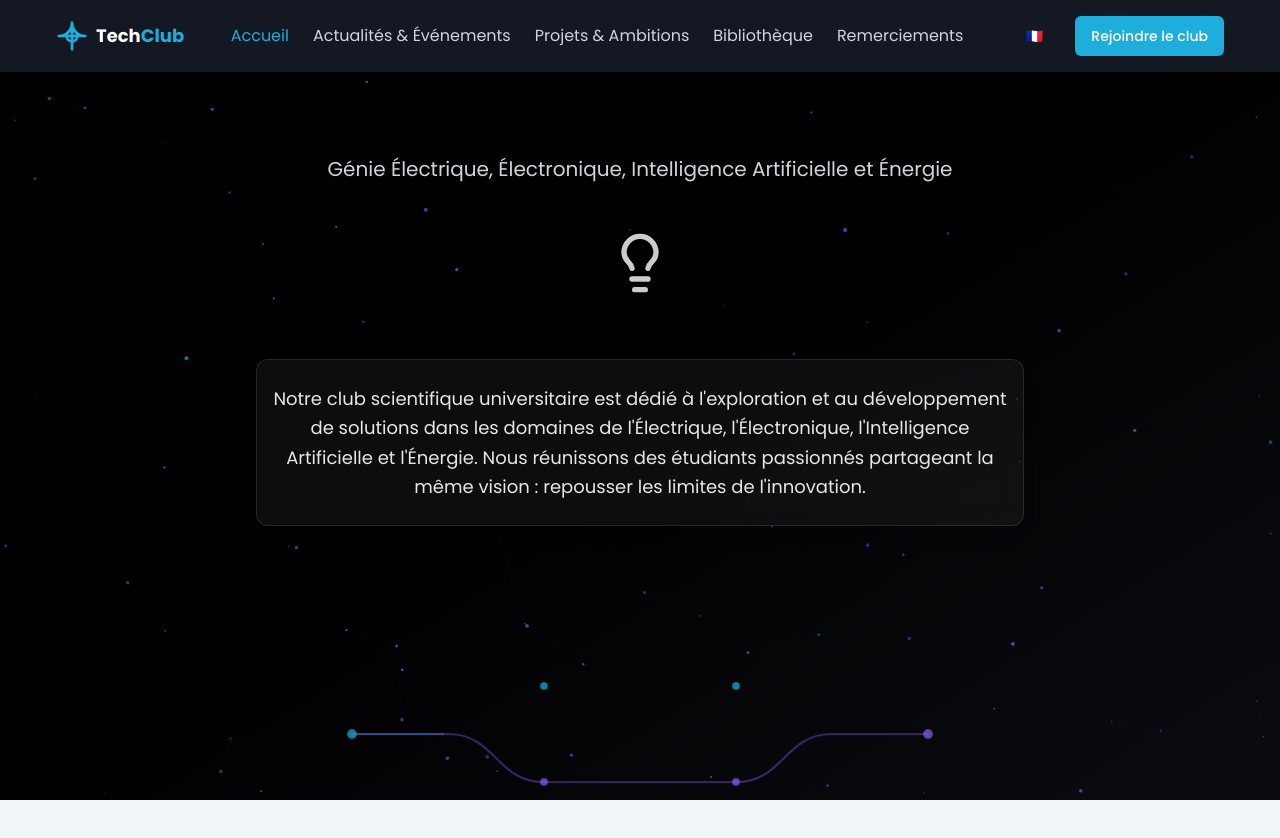
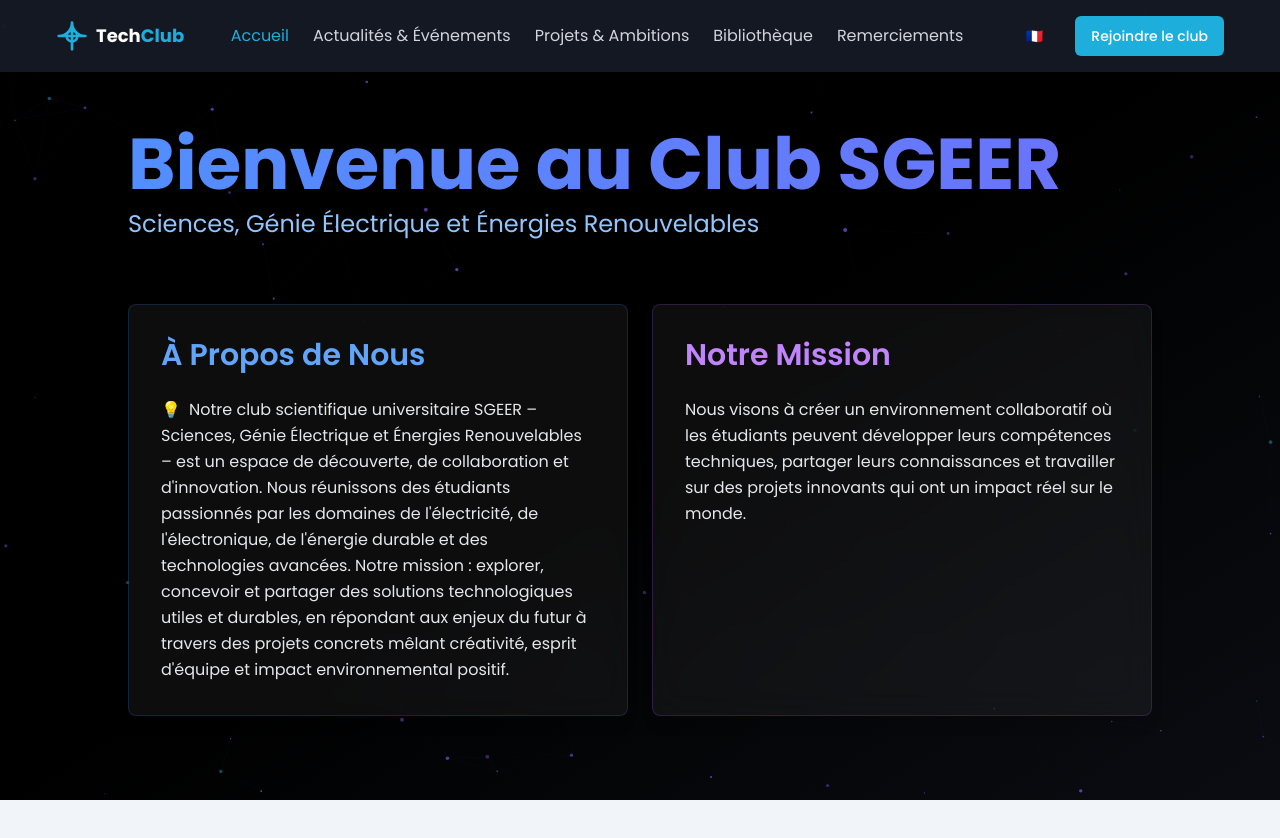
Before and after one commit to jayse990/electro-spark-nexus, a React (Vite) app: page / in a window 1280 px wide. Shown: the top 838 px of the page. Built offline with nearby package versions, Linux system fonts and the light colour scheme.

Commit message:
Refactor: Update home page content
Update the home page content to match the provided specifications, including the "About Us" and "Our Mission" sections, and maintain the existing background and image.

```diff
--- a/src/pages/Home.tsx
+++ b/src/pages/Home.tsx
@@ -2,54 +2,70 @@
 import React from 'react';
 import { useLanguage } from '../context/LanguageContext';
 import AnimatedBackground from '../components/AnimatedBackground';
-import Lightbulb from '../components/Lightbulb';
 
 const Home: React.FC = () => {
-  const { t } = useLanguage();
+  const { language, t } = useLanguage();
 
   return (
-    <div className="min-h-screen pt-24 text-white">
+    <div className="min-h-screen pt-16 text-white">
       <AnimatedBackground />
 
-      <div className="container mx-auto px-4">
-        <div className="max-w-3xl mx-auto text-center">
-          <h1 className="gradient-text page-title animate-fade-in opacity-0" style={{animationDelay: '0.3s'}}>
-            {t('welcome')} {t('clubName')}
+      <div className="container mx-auto px-4 py-16">
+        {/* Hero Section */}
+        <div className="max-w-5xl mx-auto">
+          <h1 className="text-4xl md:text-6xl lg:text-7xl font-bold mb-2 gradient-text">
+            {language === 'fr' ? 'Bienvenue au Club SGEER' : 'Welcome to SGEER Club'}
           </h1>
 
-          <div className="mt-4 text-lg md:text-xl text-gray-300 animate-fade-in opacity-0" style={{animationDelay: '0.6s'}}>
-            {t('specialization')}
+          <p className="text-xl md:text-2xl text-blue-300 mb-16">
+            {language === 'fr' ? 'Sciences, Génie Électrique et Énergies Renouvelables' : 'Sciences, Electrical Engineering and Renewable Energy'}
+          </p>
+
+          {/* Main Content Section with Two Cards */}
+          <div className="grid grid-cols-1 lg:grid-cols-2 gap-6 mt-10">
+            {/* À Propos de Nous */}
+            <div className="glass-card bg-opacity-10 p-8 rounded-lg border border-blue-500/20">
+              <h2 className="text-2xl md:text-3xl font-semibold mb-6 text-blue-400">
+                {language === 'fr' ? 'À Propos de Nous' : 'About Us'}
+              </h2>
+
+              <p className="text-gray-200 leading-relaxed">
+                <span className="text-yellow-300 mr-2">💡</span>
+                {language === 'fr' ?
+                  'Notre club scientifique universitaire SGEER – Sciences, Génie Électrique et Énergies Renouvelables – est un espace de découverte, de collaboration et d\'innovation. Nous réunissons des étudiants passionnés par les domaines de l\'électricité, de l\'électronique, de l\'énergie durable et des technologies avancées. Notre mission : explorer, concevoir et partager des solutions technologiques utiles et durables, en répondant aux enjeux du futur à travers des projets concrets mêlant créativité, esprit d\'équipe et impact environnemental positif.'
+                  :
+                  'Our university scientific club SGEER - Sciences, Electrical Engineering and Renewable Energy - is a space for discovery, collaboration and innovation. We bring together students passionate about electricity, electronics, sustainable energy and advanced technologies. Our mission: to explore, design and share useful and sustainable technological solutions, addressing future challenges through concrete projects combining creativity, teamwork and positive environmental impact.'}
+              </p>
+            </div>
+
+            {/* Notre Mission */}
+            <div className="glass-card bg-opacity-10 p-8 rounded-lg border border-purple-500/20">
+              <h2 className="text-2xl md:text-3xl font-semibold mb-6 text-purple-400">
+                {language === 'fr' ? 'Notre Mission' : 'Our Mission'}
+              </h2>
+
+              <p className="text-gray-200 leading-relaxed">
+                {language === 'fr' ?
+                  'Nous visons à créer un environnement collaboratif où les étudiants peuvent développer leurs compétences techniques, partager leurs connaissances et travailler sur des projets innovants qui ont un impact réel sur le monde.'
+                  :
+                  'We aim to create a collaborative environment where students can develop their technical skills, share their knowledge and work on innovative projects that have a real impact on the world.'}
+              </p>
+            </div>
           </div>
 
-          <Lightbulb />
-
-          <div className="mt-16 px-4 py-6 glass-card animate-fade-in opacity-0" style={{animationDelay: '0.9s'}}>
-            <p className="text-lg text-gray-200 leading-relaxed">
-              {t('aboutClub')}
-            </p>
-          </div>
-
-          {/* Dynamic Circuit Animation */}
-          <div className="mt-20 relative h-64">
-            <svg className="w-full h-full" viewBox="0 0 800 200" xmlns="http://www.w3.org/2000/svg">
-              <circle cx="100" cy="100" r="5" fill="#1EAEDB" className="animate-pulse" />
-              <circle cx="700" cy="100" r="5" fill="#8B5CF6" className="animate-pulse" />
-
-              <path className="circuit-path animate-circuit-flow" stroke="#1EAEDB" strokeWidth="2" fill="none"
-                d="M100,100 L200,100 C250,100 250,50 300,50 L500,50 C550,50 550,100 600,100 L700,100"
-              />
-
-              <circle cx="300" cy="50" r="4" fill="#1EAEDB" className="animate-pulse" />
-              <circle cx="500" cy="50" r="4" fill="#1EAEDB" className="animate-pulse" />
-
-              <path className="circuit-path animate-circuit-flow" stroke="#8B5CF6" strokeWidth="2" fill="none"
-                d="M100,100 L200,100 C250,100 250,150 300,150 L500,150 C550,150 550,100 600,100 L700,100"
-                style={{animationDelay: '1s'}}
-              />
-
-              <circle cx="300" cy="150" r="4" fill="#8B5CF6" className="animate-pulse" />
-              <circle cx="500" cy="150" r="4" fill="#8B5CF6" className="animate-pulse" />
-            </svg>
+          {/* Banner Image Section */}
+          <div className="mt-16 rounded-xl overflow-hidden">
+            <div className="tech-banner relative">
+              <div className="absolute inset-0 bg-gradient-to-r from-black/80 to-transparent z-10"></div>
+              <div className="absolute left-8 bottom-8 z-20 max-w-md">
+                <h2 className="text-3xl font-bold mb-2 text-white">
+                  {language === 'fr' ? 'Bienvenue au Club SGEER' : 'Welcome to SGEER Club'}
+                </h2>
+                <p className="text-blue-200">
+                  {language === 'fr' ? 'Ensemble, innovons pour un avenir meilleur' : 'Together, let\'s innovate for a better future'}
+                </p>
+              </div>
+            </div>
           </div>
         </div>
       </div>
```
